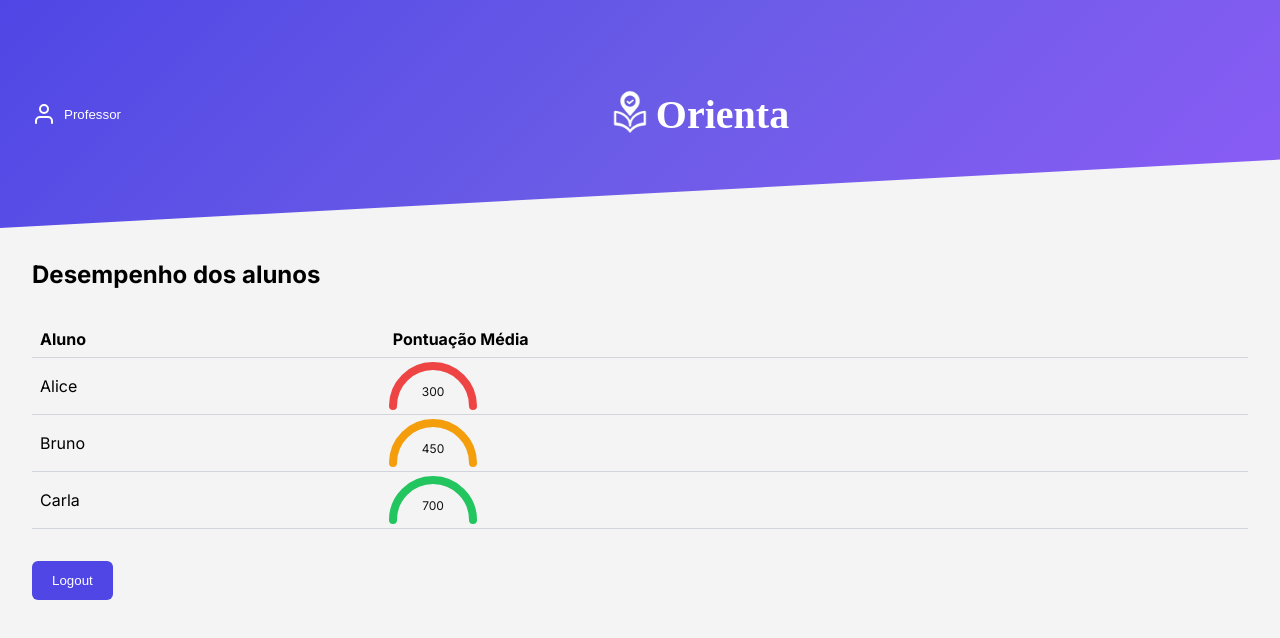
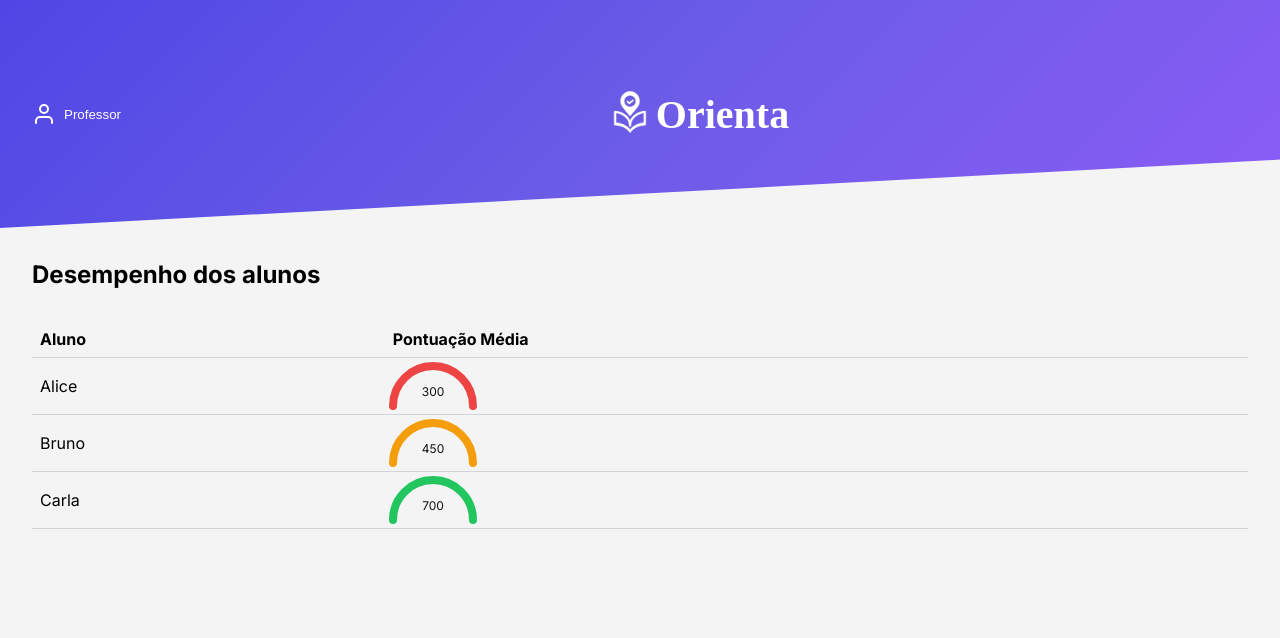
Before and after one commit to VitorSchumacher/21-tiao-e-bastiao, a React (Vite) app: page /dashboard in a window 1280 px wide. Shown: the top 638 px of the page. Built offline with nearby package versions, Linux system fonts and the light colour scheme; no server answers; sample sign-in values are in the browser's storage; a web font is replaced by a local one.

Commit message:
alunos lista

```diff
--- a/src/pages/Dashboard.jsx
+++ b/src/pages/Dashboard.jsx
@@ -136,9 +136,6 @@ const Dashboard = () => {
           </Table>
         </>
       )}
-      <div style={{ marginTop: "2rem" }}>
-        <LogoutButton />
-      </div>
     </Container>
   );
 };
```
